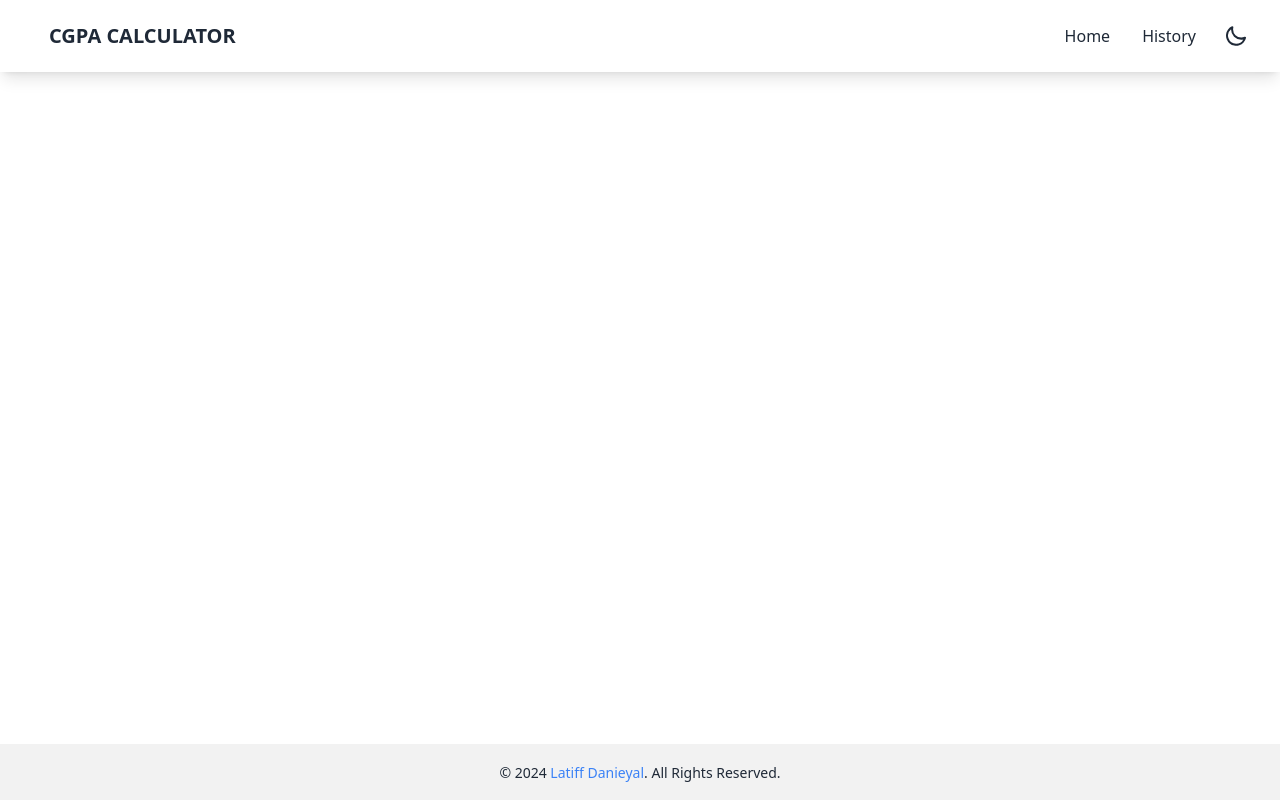
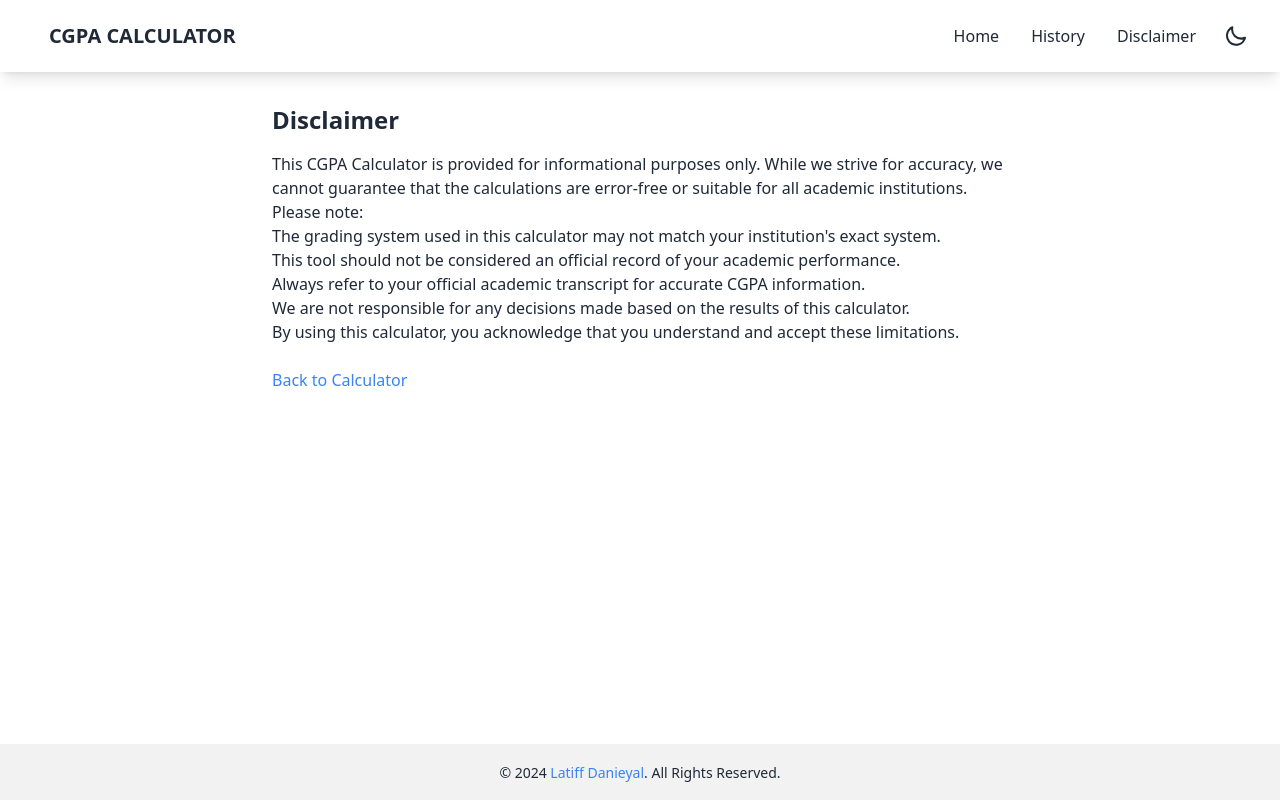
Before and after one commit to danieyal/unikl-cgpa-calculator, a React (Vite) app: page /disclaimer in a window 1280 px wide. Built offline with nearby package versions, Linux system fonts and the light colour scheme.

Commit message:
added disclaimer page

```diff
--- a/src/App.jsx
+++ b/src/App.jsx
@@ -4,6 +4,7 @@ import Navbar from './components/Navbar';
 import Footer from './components/Footer';
 import Calculator from './components/Calculator';
 import History from './components/History';
+import Disclaimer from './components/Disclaimer';
 
 function App() {
   const [theme, setTheme] = useState(localStorage.getItem('theme') || 'light');
@@ -26,6 +27,7 @@ function App() {
           <Routes>
             <Route path="/" element={<Calculator history={history} setHistory={setHistory} />} />
             <Route path="/history" element={<History history={history} />} />
+            <Route path="/disclaimer" element={<Disclaimer />} />
           </Routes>
         </main>
         <Footer />
--- /dev/null
+++ b/src/components/Disclaimer.jsx
@@ -0,0 +1,26 @@
+import React from 'react';
+import { Link } from 'react-router-dom';
+
+function Disclaimer() {
+  return (
+    <div className="container mx-auto max-w-3xl p-4">
+      <h1 className="text-2xl font-bold mb-4">Disclaimer</h1>
+      <div className="prose">
+        <p>This CGPA Calculator is provided for informational purposes only. While we strive for accuracy, we cannot guarantee that the calculations are error-free or suitable for all academic institutions.</p>
+        <p>Please note:</p>
+        <ul>
+          <li>The grading system used in this calculator may not match your institution's exact system.</li>
+          <li>This tool should not be considered an official record of your academic performance.</li>
+          <li>Always refer to your official academic transcript for accurate CGPA information.</li>
+          <li>We are not responsible for any decisions made based on the results of this calculator.</li>
+        </ul>
+        <p>By using this calculator, you acknowledge that you understand and accept these limitations.</p>
+      </div>
+      <div className="mt-6">
+        <Link to="/" className="text-blue-500 hover:text-blue-600 hover:underline">Back to Calculator</Link>
+      </div>
+    </div>
+  );
+}
+
+export default Disclaimer;
--- a/src/components/Navbar.jsx
+++ b/src/components/Navbar.jsx
@@ -20,12 +20,14 @@ function Navbar({ theme, setTheme }) {
             <ul tabIndex={0} className="menu menu-compact dropdown-content mt-3 p-2 shadow bg-base-100 rounded-box w-52">
               <li><Link to="/" className="text-sm sm:text-base">Home</Link></li>
               <li><Link to="/history" className="text-sm sm:text-base">History</Link></li>
+              <li><Link to="/disclaimer" className="text-sm sm:text-base">Disclaimer</Link></li>
             </ul>
           )}
         </div>
         <ul className="menu menu-horizontal px-1 hidden lg:flex">
           <li><Link to="/" className="text-sm sm:text-base">Home</Link></li>
           <li><Link to="/history" className="text-sm sm:text-base">History</Link></li>
+          <li><Link to="/disclaimer" className="text-sm sm:text-base">Disclaimer</Link></li>
         </ul>
         <label className="swap swap-rotate ml-2">
           <input
```
